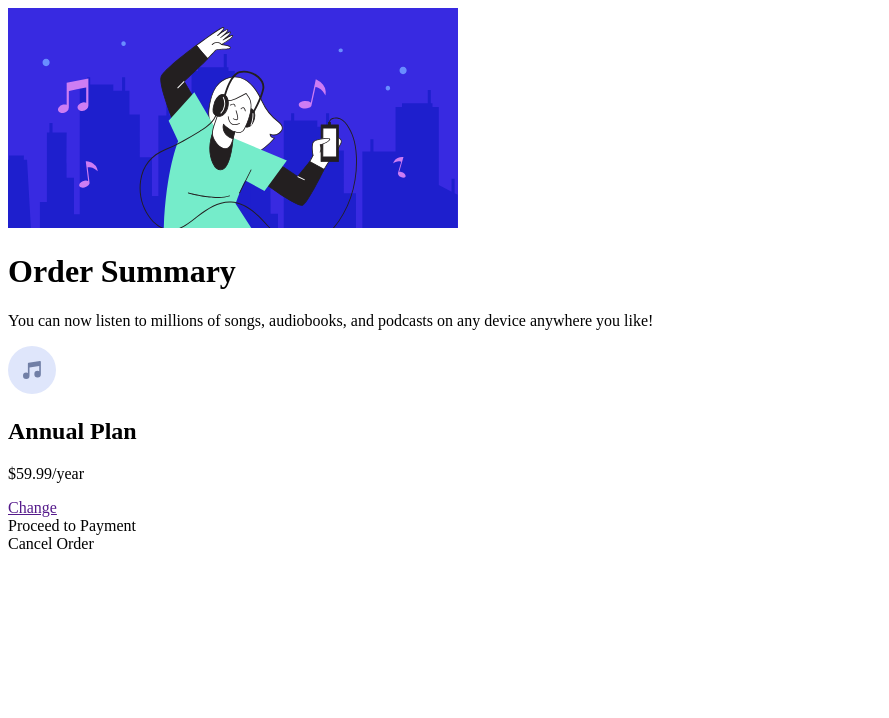
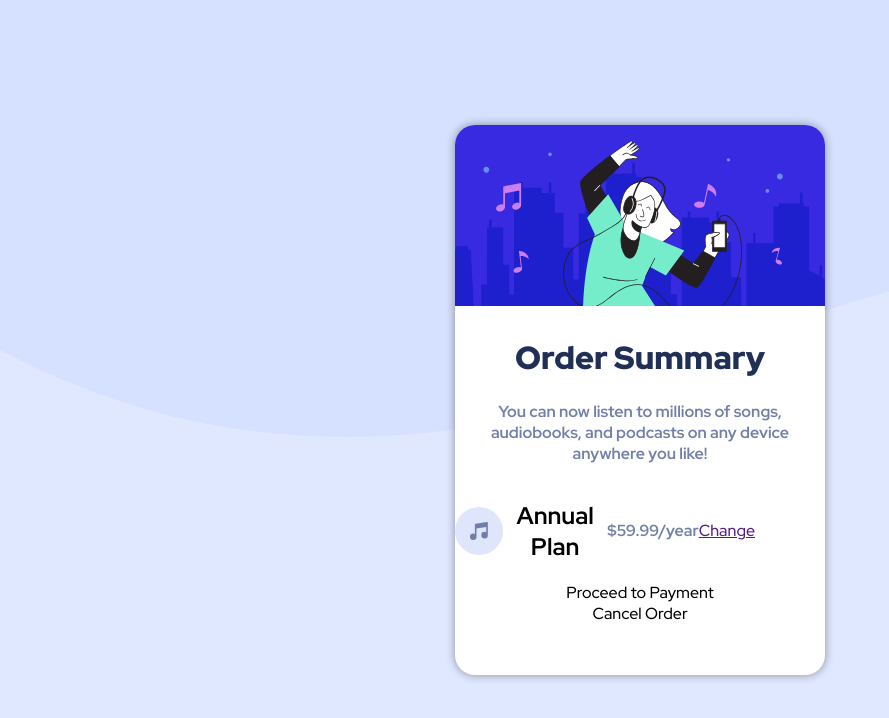
Before and after one commit to BrunoeSousaAlencar/Order-summary-component, a plain HTML site: page index.html in a window 1280 px wide. Shown: the whole page, without its empty margins (0-889 px from the left). Drawn offline with Linux system fonts and the light colour scheme.

Commit message:
em andamento...

```diff
--- /dev/null
+++ b/css/style.css
@@ -0,0 +1,68 @@
+@charset "UTC-8";
+
+@import url('https://fonts.googleapis.com/css2? family= Red+Hat+Display:wght@500;700;900 & display=swap');
+
+:root{
+    --Pale-blue: hsl(225, 100%, 94%);
+    --Bright-blue: hsl(245, 75%, 52%);
+    --Very-pale-blue: hsl(225, 100%, 98%);
+    --Desaturated-blue: hsl(224, 23%, 55%);
+    --Dark-blue: hsl(223, 47%, 23%);
+}
+
+body{
+    background: url(../images/pattern-background-desktop.svg) no-repeat ;
+
+    background-color: var(--Pale-blue);
+    background-position: top left;
+    font-family: 'Red Hat Display', sans-serif;
+    margin: 0;
+    padding: 0;
+    box-sizing: border-box;
+}
+
+main{
+    position: relative;
+    height: 100vh;
+    width: 100vw;
+}
+
+.caixa{
+    position: absolute;
+    top: 50%;
+    left: 50%;
+    transform: translate(-50%, -50%);
+    overflow: hidden;
+    background-color: white;
+    width: 370px;
+    height: 550px;
+    border-radius: 20px;
+    box-shadow: 0px 0px 10px rgba(0, 0, 0, 0.384);
+    text-align: center;
+}
+
+.foto{
+    background: url(../images/illustration-hero.svg) no-repeat;
+    background-size: contain;
+    height: 190px;
+}
+
+h1{
+    font-weight: 900;
+    color: var(--Dark-blue);
+}
+
+p{
+    color: var(--Desaturated-blue);
+    font-weight: 700;
+}
+
+.plano{
+    display: flex;
+    width: 300px;
+    align-items: center;
+}
+
+img{
+    width: 50px;
+}
--- a/index.html
+++ b/index.html
@@ -4,29 +4,28 @@
     <meta charset="UTF-8">
     <meta http-equiv="X-UA-Compatible" content="IE=edge">
     <meta name="viewport" content="width=device-width, initial-scale=1.0">
-    <link rel="icon" type="image/png" sizes="32x32" href="./images/favicon-32x32.png">
-
+    <link rel="stylesheet" href="css/style.css">
+    <link rel="shortcut icon" href="images/favicon-32x32.png" type="image/x-icon">
    <title>Frontend Mentor | Order summary card</title>
 </head>
 <body>
     <main>
-        <img src="images/illustration-hero.svg" alt="">
+        <div class="caixa">
+            <div class="foto"></div>
             <h1>Order Summary</h1>
-
             <p>
                 You can now listen to millions of songs, audiobooks, and podcasts on any
                 device anywhere you like!
             </p>
-
             <div class="plano">
                 <img src="images/icon-music.svg" alt="">
                 <h2 class="plano-h2">Annual Plan</h2>
                 <p class="plano-preco">$59.99/year</p>
                 <a href="" class="boto-mudar">Change</a>
             </div>
-
             <div class="boto-principal">Proceed to Payment</div>
             <div class="botao-secundario">Cancel Order</div>
+        </div>
     </main>
 </body>
 </html>
```
Lines whose indentation alone changed are shown as unchanged.
